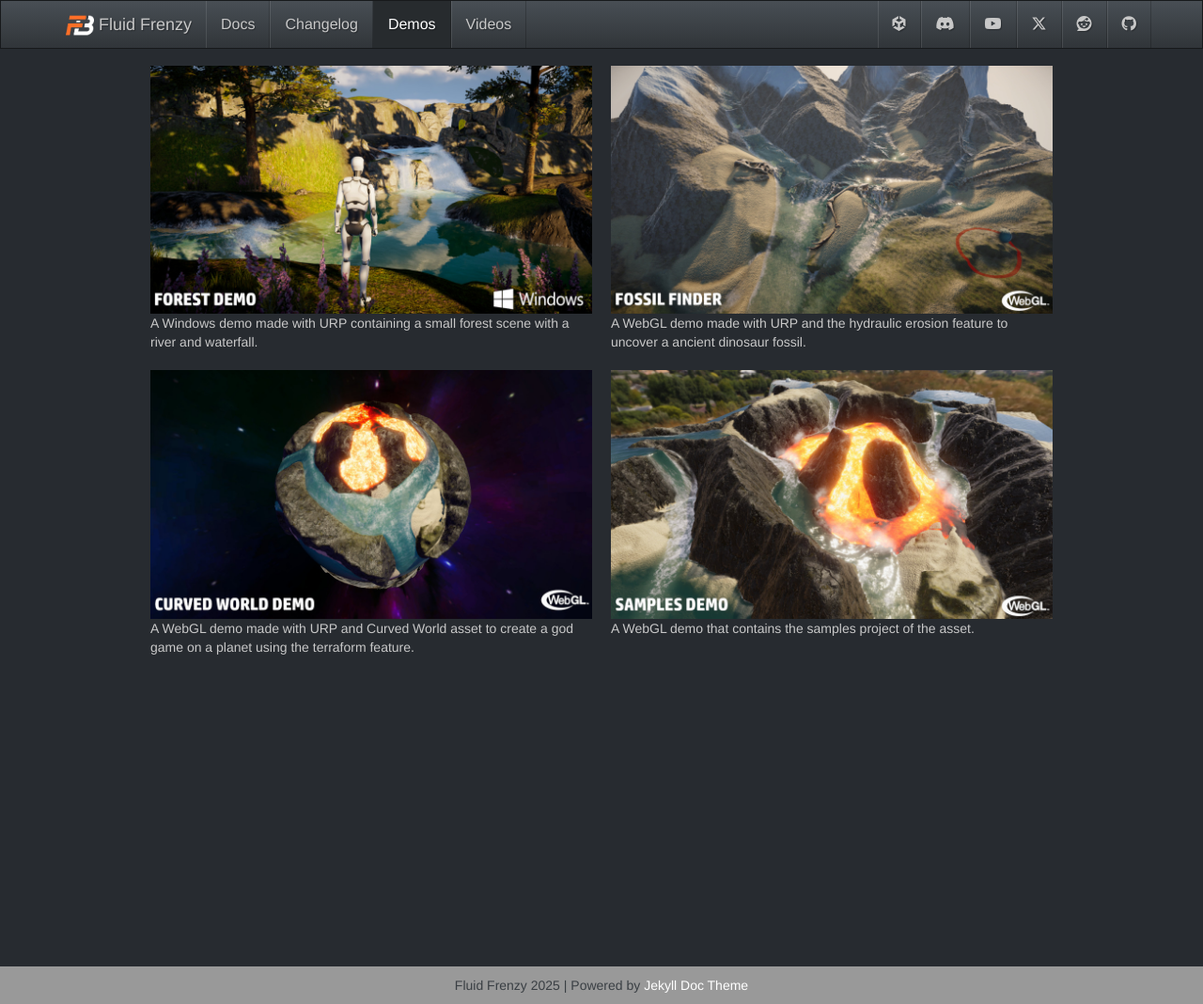
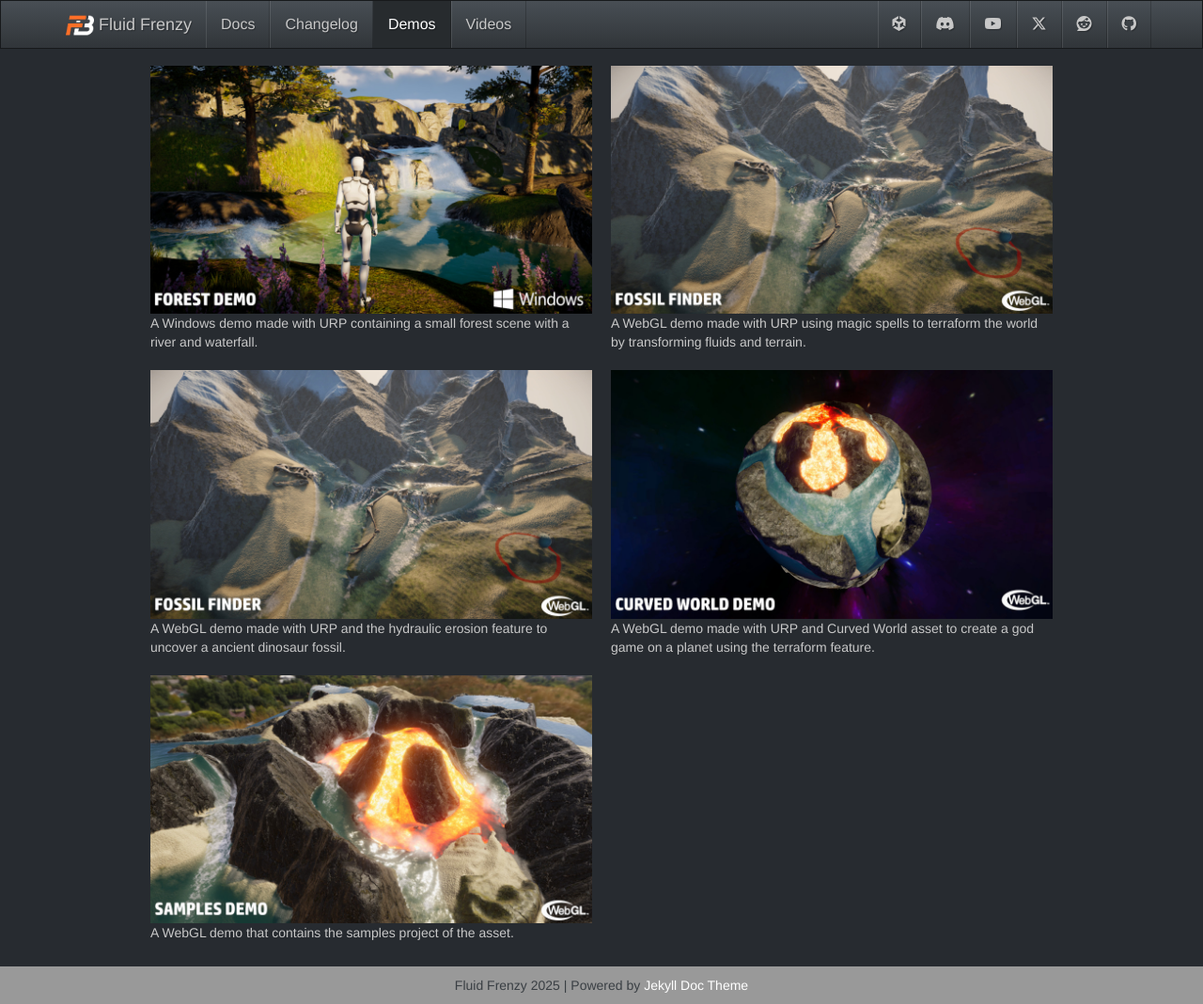
Before and after one commit to FrenzyByte/fluidfrenzy, a Jekyll site: the page built from _demo/index.md, in a window 1280 px wide and 1069 px high. Shown: the whole window at 94% size. Built offline with Jekyll 4.4.1, drawn with Linux system fonts in a browser that asks for light colours.

Commit message:
SCULPT demo.

```diff
--- a/_layouts/demo.html
+++ b/_layouts/demo.html
@@ -38,6 +38,12 @@ layout: default-nosearch
     A Windows demo made with URP containing a small forest scene with a river and waterfall.
 </div>
 <div class="grid-item">
+    <a href="{{ "/demo/sculptdemo.html" | relative_url }}" data-no-hoverflow>
+    <img src="../../assets/images/demos/fossilfinder_demo_thumb.jpg" alt="Image 2">
+    </a>
+    A WebGL demo made with URP using magic spells to terraform the world by transforming fluids and terrain.
+</div>
+<div class="grid-item">
     <a href="{{ "/demo/fossilfinderdemo.html" | relative_url }}" data-no-hoverflow>
     <img src="../../assets/images/demos/fossilfinder_demo_thumb.jpg" alt="Image 2">
     </a>
--- a/assets/fossilfinderdemo-desktop.html
+++ b/assets/fossilfinderdemo-desktop.html
@@ -1,7 +1,7 @@
 ---
 permalink: demo/fossilfinderdemo-desktop.html
 ---
-<iframe frameborder="0" src="https://itch.io/embed-upload/15558235?color=272b30" allowfullscreen="" width="960" height="720"><a href="https://frenzy-byte.itch.io/fluid-frenzy-planet-demo">Play Fluid Frenzy Demo - Planet on itch.io</a></iframe>
+<iframe frameborder="0" src="https://itch.io/embed-upload/15558235?color=272b30" allowfullscreen="" width="960" height="720"><a href="https://frenzy-byte.itch.io/fluid-frenzy-planet-demo">Play Fluid Frenzy - Fossil Finder on itch.io</a></iframe>
 <div style="clear:both;">
 </div>
 <h3>Controls</h1>
--- /dev/null
+++ b/assets/sculptdemo-desktop.html
@@ -0,0 +1,6 @@
+---
+permalink: demo/sculptdemo-desktop.html
+---
+<iframe frameborder="0" src="https://itch.io/embed-upload/15937934?color=272b30" allowfullscreen="" width="960" height="720"><a href="https://frenzy-byte.itch.io/fluid-frenzy-sculpt-mobile">Play Fluid Frenzy - S.C.U.L.P.T. on itch.io</a></iframe>
+<div style="clear:both;">
+</div>
```
Also changed, not shown: assets/sculptdemo-mobile.html (added, +8 -0 lines), assets/sculptdemo.html (added, +60 -0 lines).
